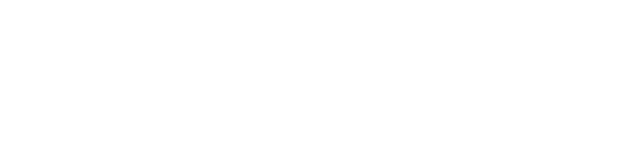
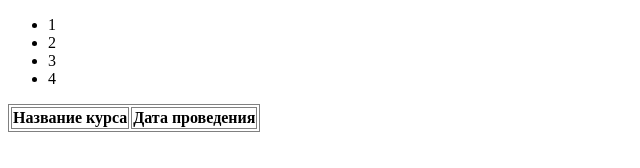
Before and after one commit to Gina-K/sortable_table, a plain HTML site: page index.html in a window 1280 px wide. Shown: the whole page, without its empty margins (0-640 px from the left). Drawn offline with Linux system fonts and the light colour scheme.

Commit message:
Add basic HTML structure

```diff
--- a/index.html
+++ b/index.html
@@ -3,8 +3,34 @@
 <head>
   <meta charset="UTF-8">
   <title>Тестовое задание. Задача 3</title>
+
+  <style>
+    table,
+    th,
+    td {
+      border: 1px solid gray;
+    }
+  </style>
 </head>
 <body>
+<nav>
+  <ul>
+    <li>1</li>
+    <li>2</li>
+    <li>3</li>
+    <li>4</li>
+  </ul>
+</nav>
+<table>
+  <thead>
+  <tr>
+    <th>Название курса</th>
+    <th>Дата проведения</th>
+  </tr>
+  </thead>
+  <tbody>
+  </tbody>
 
+</table>
 </body>
 </html>
```
